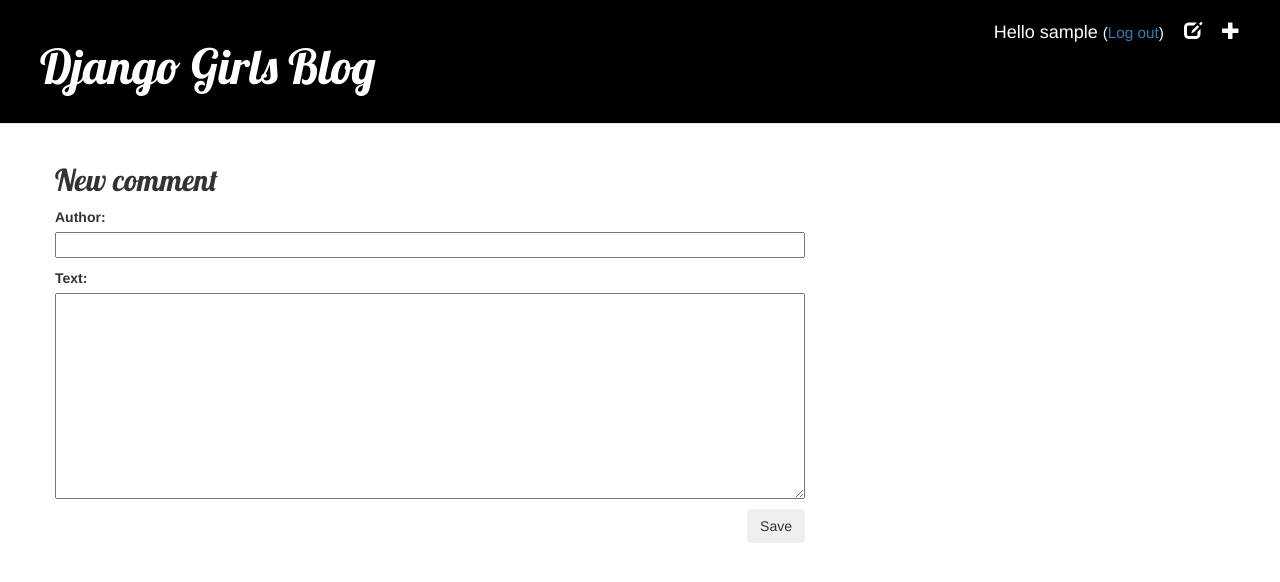
After one commit to smackov/my-first-blog-2, a Django app: page /post/1/comment/ in a window 1280 px wide. The commit adds this page. Shown: the top 582 px of the page. Run offline with Django 3.2, Linux system fonts and the light colour scheme; a user stored in the database is signed in; tables that the repository leaves empty hold one stand-in row (values such as "Sample post"); some libraries are stand-ins or nearby versions.

Commit message:
Added comment form

```diff
--- a/blog/admin.py
+++ b/blog/admin.py
@@ -1,6 +1,7 @@
 from django.contrib import admin
-from .models import Post
+from .models import Post, Comment
 
 admin.site.register(Post)
+admin.site.register(Comment)
 
 # Register your models here.
--- a/blog/forms.py
+++ b/blog/forms.py
@@ -1,8 +1,14 @@
 from django import forms
-from .models import Post
+from .models import Post, Comment
 
 class PostForm(forms.ModelForm):
 
     class Meta:
         model = Post
         fields = ('title', 'text',)
+
+class CommentForm(forms.ModelForm):
+
+    class Meta:
+        model = Comment
+        fields = ('author', 'text',)
--- a/blog/models.py
+++ b/blog/models.py
@@ -14,6 +14,19 @@ class Post(models.Model):
         self.published_date = timezone.now()
         self.save()
 
+    def __str__(self):
+        return self.title
+
+class Comment(models.Model):
+    post = models.ForeignKey('blog.Post', on_delete=models.CASCADE, related_name='comments')
+    author = models.CharField(max_length=200)
+    text = models.TextField()
+    created_date = models.DateTimeField(default=timezone.now)
+    approved_comment = models.BooleanField(default=False)
+
+    def approve(self):
+        self.approved_comment = True
+        self.save()
 
     def __str__(self):
-        return self.title
+        return self.text
--- a/blog/static/css/blog.css
+++ b/blog/static/css/blog.css
@@ -12,6 +12,10 @@
 
 .content {
     margin-left: 40px;
+}
+
+.comment {
+    margin: 20px 0 20px 20px;
 }
 
 h1, h2, h3, h4 {
--- /dev/null
+++ b/blog/templates/blog/add_comment_to_post.html
@@ -0,0 +1,9 @@
+{% extends 'blog/base.html' %}
+
+{% block content %}
+    <h2>New comment</h2>
+    <form method="POST" class="post-form">{% csrf_token %}
+        {{ form.as_p }}
+        <button type="submit" class="save btn btm-default">Save</button>
+    </form>
+{% endblock content %}
--- a/blog/templates/blog/post_list.html
+++ b/blog/templates/blog/post_list.html
@@ -8,6 +8,7 @@
             </div>
             <h2><a href="{% url 'post_detail' pk=post.pk %}">{{ post.title }}</a></h2>
             <p>{{ post.text|linebreaksbr|truncatechars:200}}</p>
+            <a href="{% url 'post_detail' pk=post.pk %}">Comments: {{ post.comments.count }}</a>
         </div>
     {% endfor %}
 {% endblock %}
--- a/blog/urls.py
+++ b/blog/urls.py
@@ -9,4 +9,7 @@ urlpatterns = [
     path('drafts/', views.post_draft_list, name='post_draft_list'),
     path('post/<pk>/publish/', views.post_publish, name='post_publish'),
     path('post/<pk>/remove/', views.post_remove, name='post_remove'),
+    path('post/<pk>/comment/', views.add_comment_to_post, name='add_comment_to_post'),
+    path('post/<pk>/approve/', views.comment_approve, name='comment_approve'),
+    path('post/<pk>/remove', views.comment_remove, name='comment_remove'),
 ]
--- a/blog/views.py
+++ b/blog/views.py
@@ -1,8 +1,8 @@
 from django.shortcuts import redirect
 from django.shortcuts import render, get_object_or_404
 from django.utils import timezone
-from .models import Post
-from .forms import PostForm
+from .models import Post, Comment
+from .forms import PostForm, CommentForm
 from django.contrib.auth.decorators import login_required
 
 # Create your views here.
@@ -58,3 +58,27 @@ def post_remove(request, pk):
     post = get_object_or_404(Post, pk=pk)
     post.delete()
     return redirect('post_list')
+
+@login_required
+def add_comment_to_post(request, pk):
+    post = get_object_or_404(Post, pk=pk)
+    if request.method == "POST":
+        form = CommentForm(request.POST)
+        if form.is_valid():
+            comment = form.save(commit=False)
+            comment.post = post
+            comment.save()
+            return redirect('post_detail', pk=post.pk)
+    else:
+        form = CommentForm()
+    return render(request, 'blog/add_comment_to_post.html', {'form': form})
+
+def comment_approve(request, pk):
+    comment = get_object_or_404(Comment, pk=pk)
+    comment.approve()
+    return render('post_detail', comment.post.pk)
+
+def comment_remove(request, pk):
+    comment = get_object_or_404(Comment, pk)
+    comment.remove()
+    return redirect
```
Also changed, not shown: blog/templates/blog/post_detail.html (+18 -0 lines), blog/migrations/0002_post_approved_comment.py (added), blog/migrations/0003_auto_20200714_1538.py (added).
